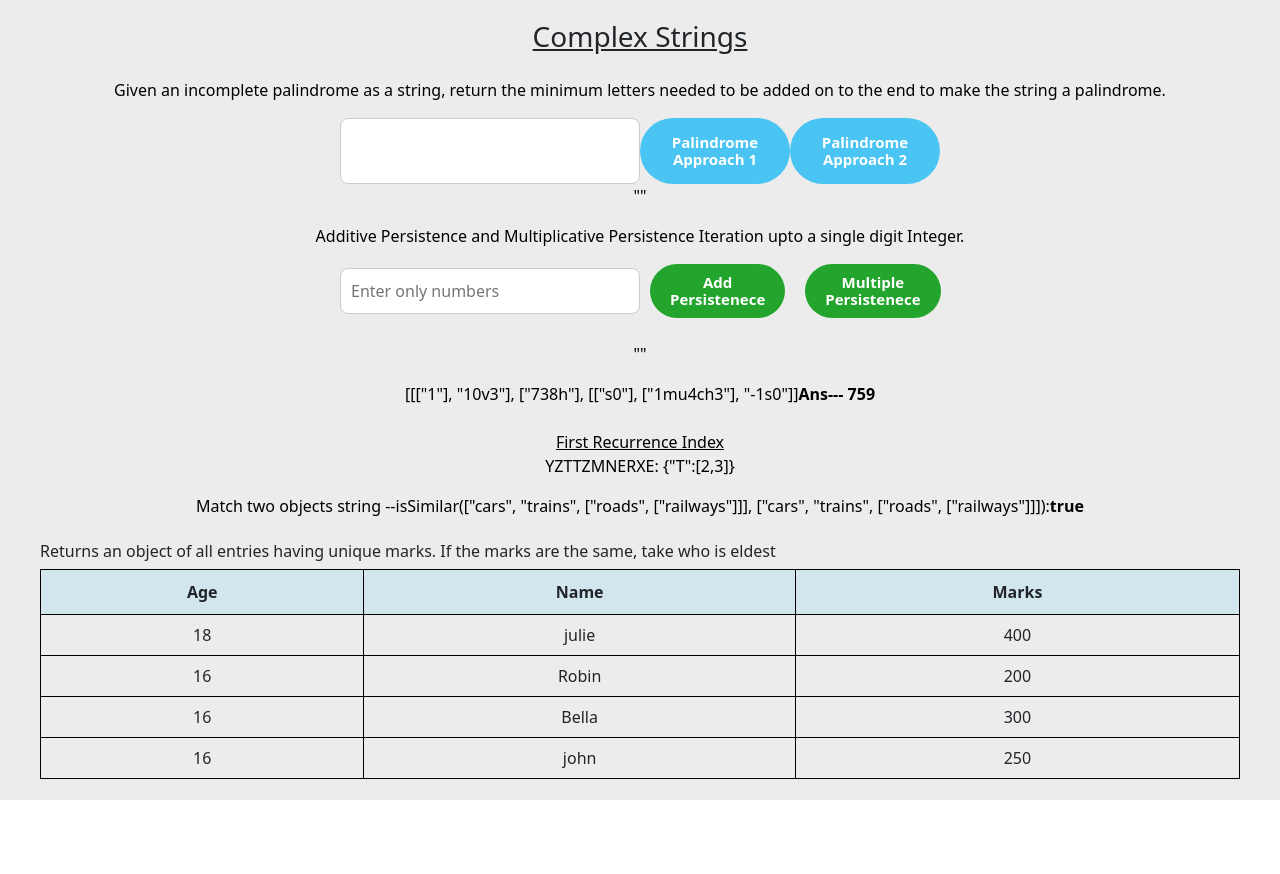
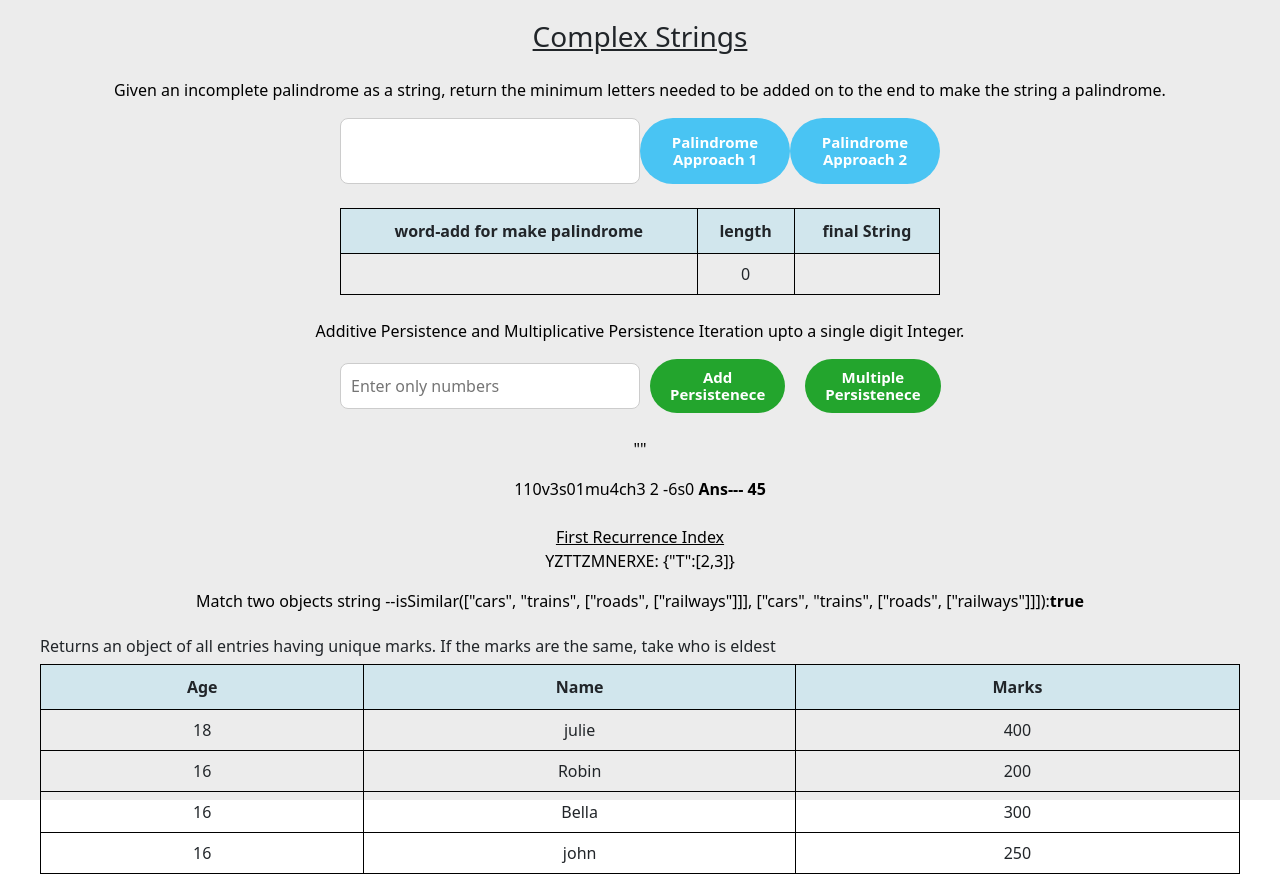
Before and after one commit to harpreet780/clear-basic-array-string, a React (Create React App) app: page / in a window 1280 px wide. Before the commit the page ends 800 px from the top, so only its background shows below. Built offline with nearby package versions, Linux system fonts and the light colour scheme.

Commit message:
deep arithmentic done string cant allow empty space

```diff
--- a/src/Components/ComplexStrings.js
+++ b/src/Components/ComplexStrings.js
@@ -2,12 +2,14 @@ import React, { useState } from 'react'
 
 const ComplexStrings = () => {
   const [userDetail, setUserDetail] = useState({
-    show: ""
+    show: "",
+    stringsToAdd: "",
   });
   // make palindrome
   const makePalindromeApproach1 = (str = "") => {
-    let result = str + str.split("").reverse().join("").slice(1);
-    setUserDetail({ show: result })
+    let copyPalindrome = str.split("").reverse().join("").slice(1);
+    let result = str + copyPalindrome;
+    setUserDetail({ show: result, stringsToAdd: copyPalindrome })
   }
   // 2nd method for make palindrome
   const handlePalindromeApproach2 = (str = "") => {
@@ -33,6 +35,7 @@ const ComplexStrings = () => {
     setUserDetail({ ...userDetail, show: times })
     return times;
   }
+
   const multiPersisteneceApproach1 = (num) => {
     let times = 0;
     num = num.toString();
@@ -62,15 +65,14 @@ const ComplexStrings = () => {
     }
     return accumulator;
   }, []);
-  console.log(uniqueValues,"accccccccccc")
 
   // 2rd Method for object of all entries having unique marks
   const uniqueRecord = filterAge.filter((item, index, self) => index === self.findIndex((t) => (t.marks === item.marks)));
-  console.log(uniqueRecord, "unique record")
+  // console.log(uniqueRecord, "unique record")
 
   // First Recurrence Index
   const RecurrenceIndex = (str = "YZTTZMNERXE") => {
-   const indices = {};
+    const indices = {};
     for (let i = 0; i < str.length; i++) {
       if (indices[str[i]] !== undefined) {
         return { [str[i]]: [indices[str[i]], i] };
@@ -80,19 +82,19 @@ const ComplexStrings = () => {
     return null;
   }
   // second method Recurrence Index
-let str="DCFRUF"
+  let str = "DCFRUF"
   let findChar;
-  let findIndex={};
+  let findIndex = {};
   for (let i = 0; i < str.length; i++) {
-    if (findIndex[str[i]] ) {
+    if (findIndex[str[i]]) {
       return findChar = str[i];
     }
     else {
-      findChar = {[str[i]]: [findIndex[str[i]], i]}
+      findChar = { [str[i]]: [findIndex[str[i]], i] }
     }
   }
   // console.log(findChar, "indi")
-// console.log(findFirstRepeatedChar("DCFRUF"));
+  // console.log(findFirstRepeatedChar("DCFRUF"));
 
 
   // let str = "scissors";
@@ -108,12 +110,15 @@ let str="DCFRUF"
   let recursionResult = JSON.stringify(recursionStr) === JSON.stringify(recursionMatchStr);
 
   //Deep Arithmetic
-  const strArthmetic = [[["1"], "10v3"], ["738h"], [["s0"], ["1mu4ch3"], "-1s0"]];
+  const strArthmetic = [[["1"], "10v3"], [["s0"], ["1mu4ch3  2 "], "-6s0"]];
   // var merged = [].concat.apply([], arrays);
   // var s = "[" + JSON.stringify(strArthmetic).replace(/\[|]/g,'') +"]";
   let flattened = strArthmetic.flat(Infinity);
-  let flattenedSum = flattened.toString().match(/-?\d+/g).map(Number);
-  const count = flattenedSum.reduce((acc, value) => acc + value)
+  const trimArray = flattened.map(element => {
+    return element.split(" ").join("");
+  });
+  let flattenedSum = trimArray.toString().match(/-?\d+/g).map(Number);
+  const count = flattenedSum.reduce((acc, value) => acc + value);
 
   return (
     <div>
@@ -125,15 +130,26 @@ let str="DCFRUF"
         letters needed to be added on to the end to make the string a palindrome.
       </p>
       <div className='w-50 m-auto d-flex'>
-        <input type="text" className='w-50' name="text" value={userDetail.show} onChange={(e) => setUserDetail({
-          ...userDetail, show: e.target.value
-        })} />
+        <input type="text" className='w-50' name="text" value={userDetail.show} onChange={(e) => setUserDetail({ ...userDetail, show: e.target.value })} />
         <div className='d-flex w-50'>
           <button onClick={() => makePalindromeApproach1(userDetail.show)} className="submitBtn p-3">Palindrome Approach 1</button>
           <button onClick={() => handlePalindromeApproach2(userDetail.show)} className="submitBtn p-3">Palindrome Approach 2</button>
         </div>
       </div>
-      <p>{JSON.stringify(userDetail.show)}</p>
+      <table className='table w-50 mt-4 m-auto mb-4'>
+        <thead>
+          <th className='text-center'>word-add for make palindrome</th>
+          <th className='text-center'>length</th>
+          <th className='text-center'>final String</th>
+        </thead>
+        <tbody>
+          <tr>
+            <td>{userDetail.stringsToAdd}</td>
+            <td>{userDetail.stringsToAdd.length}</td>
+            <td>{userDetail.show}</td>
+          </tr>
+        </tbody>
+      </table>
       <p>Additive Persistence and Multiplicative Persistence Iteration upto a single digit Integer.</p>
       <div className='w-50 m-auto d-flex align-items-center mb-4'>
         <input type="text" name="text" className='w-50' placeholder="Enter only numbers" value={userDetail.show} onChange={(e) => setUserDetail({
@@ -146,8 +162,8 @@ let str="DCFRUF"
       </div>
       <p>{JSON.stringify(userDetail.show)}</p>
       <p>
-        [[["1"], "10v3"], ["738h"], [["s0"], ["1mu4ch3"], "-1s0"]]
-        <b>Ans--- {JSON.stringify(count)}</b>
+        {strArthmetic}
+        <b>  Ans--- {JSON.stringify(count)}</b>
       </p>
       <p className="m-0 text-decoration-underline mt-4">
         First Recurrence Index
```
